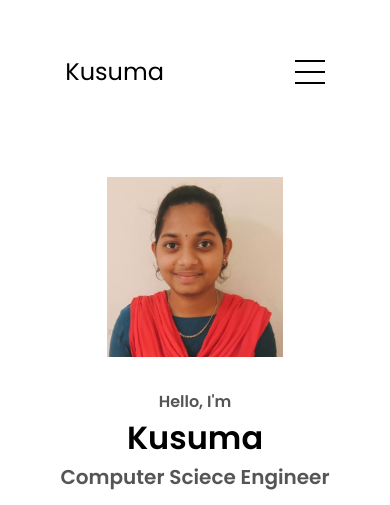
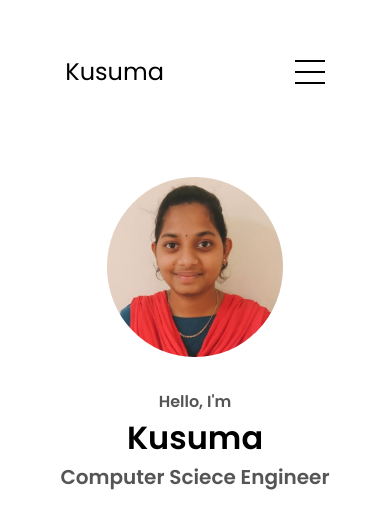
Before and after one commit to kusuma-pinninti/Portfolio, a plain HTML site: page index.html in a window 390 px wide. Shown: the top 505 px of the page. Drawn offline with Linux system fonts and the light colour scheme.

Commit message:
to make compatible

```diff
--- a/index.html
+++ b/index.html
@@ -10,7 +10,7 @@
   </head>
   <body>
     <nav id="desktop-nav">
-      <div class="logo">KUSUMA</div>
+      <div class="logo">PINNINTI KUSUMA</div>
       <div>
         <ul class="nav-links">
           <li><a href="#about">About</a></li>
--- a/mediaqueries.css
+++ b/mediaqueries.css
@@ -1,3 +1,4 @@
+/* For screens up to 1400px wide */
 @media screen and (max-width: 1400px) {
   #profile {
     height: 83vh;
@@ -12,6 +13,7 @@
   }
 }
 
+/* For screens up to 1200px wide */
 @media screen and (max-width: 1200px) {
   #desktop-nav {
     display: none;
@@ -42,11 +44,15 @@
     height: 275px;
     margin: 0 auto 2rem;
   }
+  .section__pic-container img {
+    border-radius: 50%; /* Ensure the image is round */
+  }
   .about-containers {
     margin-top: 0;
   }
 }
 
+/* For screens up to 600px wide */
 @media screen and (max-width: 600px) {
   #contact,
   footer {
@@ -91,6 +97,9 @@
     height: 46vw;
     justify-content: center;
   }
+  .section__pic-container img {
+    border-radius: 50%; /* Ensure the image is round */
+  }
   .section__text__p2 {
     font-size: 1.25rem;
   }
```
Also changed, not shown: assets/about-pic.png (deleted), assets/profile-pic-2.png (deleted), assets/profile-pic.png (deleted), assets/project-3.png (deleted), 1 other file.
